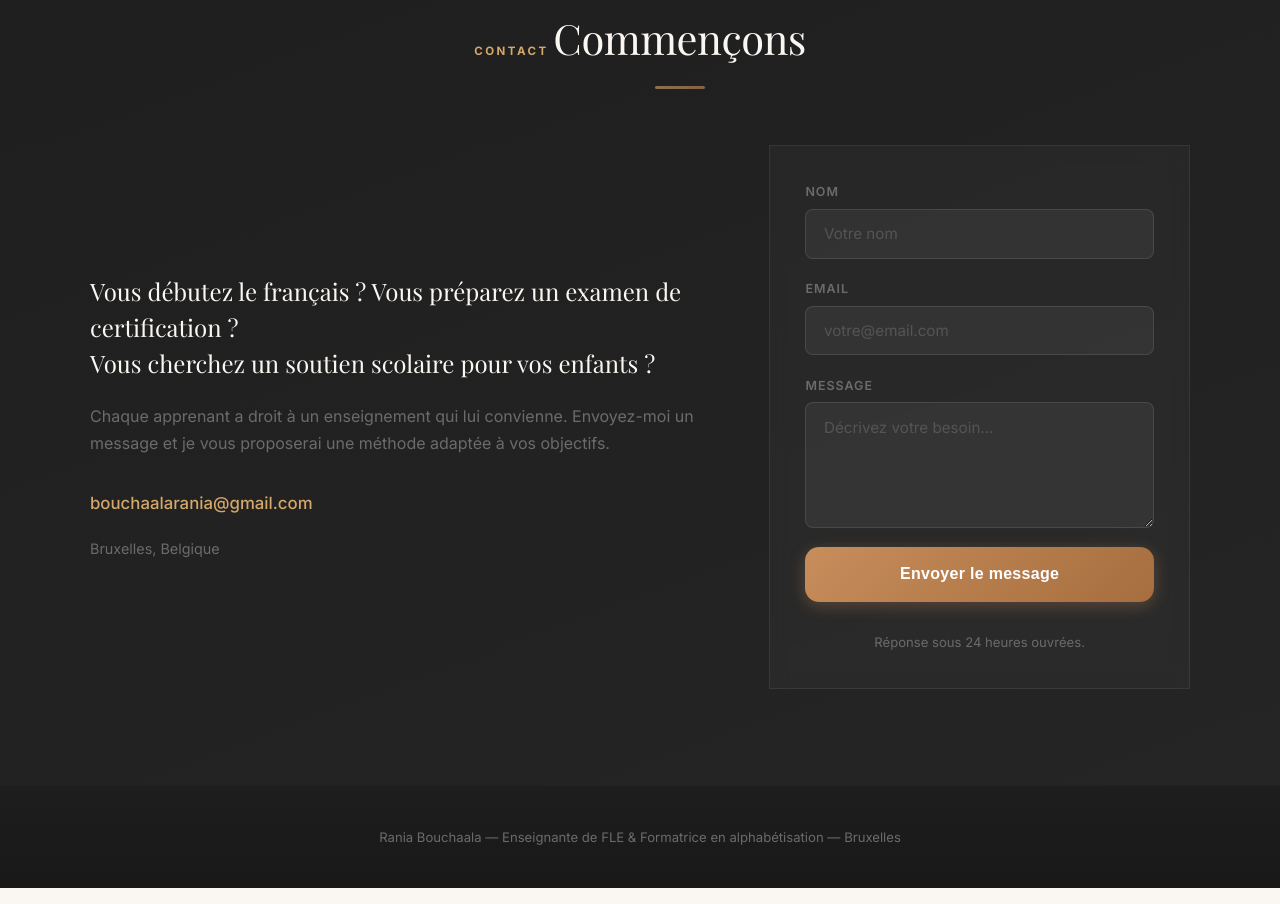
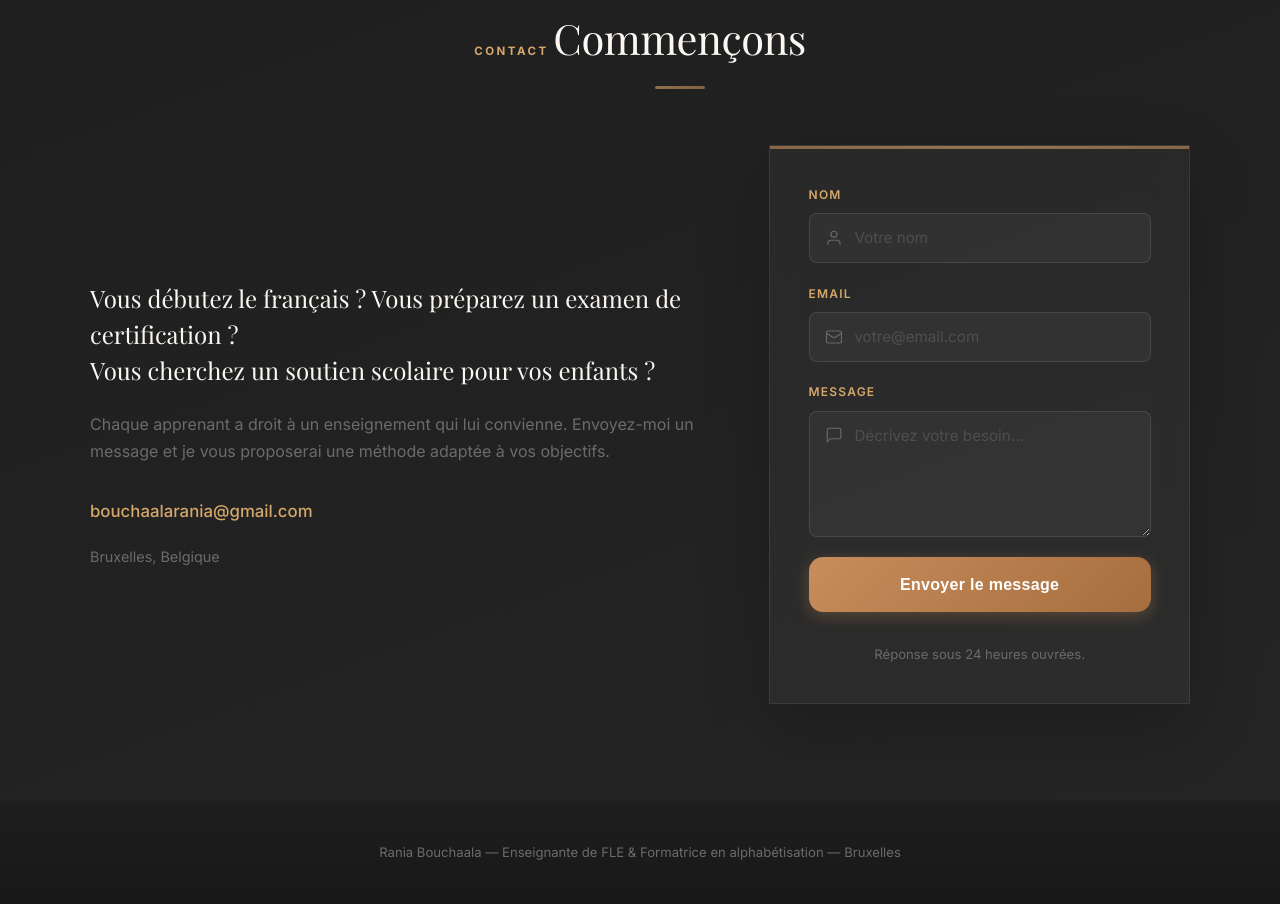
Before and after one commit to skan-triki/rania-bouchaala, a plain HTML site: page index.html in a window 1280 px wide. Shown: the part 4461-5365 px from the top of the page. Drawn offline with nearby package versions, Linux system fonts and the light colour scheme; a web font is replaced by a local one.

Commit message:
Design formulaire premium : icônes SVG, glassmorphism, glow focus, état loading

```diff
--- a/index.html
+++ b/index.html
@@ -265,17 +265,29 @@
             <input type="hidden" name="_captcha" value="false">
             <div class="form-group">
               <label for="name">Nom</label>
-              <input type="text" id="name" name="name" placeholder="Votre nom" required>
+              <div class="input-wrap">
+                <svg class="input-icon" viewBox="0 0 24 24" fill="none" stroke="currentColor" stroke-width="1.5"><path d="M20 21v-2a4 4 0 0 0-4-4H8a4 4 0 0 0-4 4v2"/><circle cx="12" cy="7" r="4"/></svg>
+                <input type="text" id="name" name="name" placeholder="Votre nom" required>
+              </div>
             </div>
             <div class="form-group">
               <label for="email">Email</label>
-              <input type="email" id="email" name="email" placeholder="votre@email.com" required>
+              <div class="input-wrap">
+                <svg class="input-icon" viewBox="0 0 24 24" fill="none" stroke="currentColor" stroke-width="1.5"><rect x="2" y="4" width="20" height="16" rx="2"/><path d="m22 7-8.97 5.7a1.94 1.94 0 0 1-2.06 0L2 7"/></svg>
+                <input type="email" id="email" name="email" placeholder="votre@email.com" required>
+              </div>
             </div>
             <div class="form-group">
               <label for="message">Message</label>
-              <textarea id="message" name="message" rows="5" placeholder="Décrivez votre besoin..." required></textarea>
+              <div class="input-wrap">
+                <svg class="input-icon textarea-icon" viewBox="0 0 24 24" fill="none" stroke="currentColor" stroke-width="1.5"><path d="M21 15a2 2 0 0 1-2 2H7l-4 4V5a2 2 0 0 1 2-2h14a2 2 0 0 1 2 2z"/></svg>
+                <textarea id="message" name="message" rows="5" placeholder="Décrivez votre besoin..." required></textarea>
+              </div>
             </div>
-            <button type="submit" class="btn btn-primary btn-large btn-full">Envoyer le message</button>
+            <button type="submit" class="btn btn-primary btn-large btn-full" id="submitBtn">
+              <span class="btn-text">Envoyer le message</span>
+              <span class="btn-loading" hidden>Envoi en cours...</span>
+            </button>
             <p class="contact-note">Réponse sous 24 heures ouvrées.</p>
           </form>
         </div>
--- a/script.js
+++ b/script.js
@@ -97,6 +97,16 @@ document.addEventListener('DOMContentLoaded', () => {
     document.querySelectorAll('.fade-in').forEach(el => observer.observe(el));
   }
 
+  // --- Bouton formulaire loading ---
+  const contactForm = document.querySelector('.contact-form');
+  const submitBtn = document.getElementById('submitBtn');
+  if (contactForm && submitBtn) {
+    contactForm.addEventListener('submit', () => {
+      submitBtn.disabled = true;
+      contactForm.classList.add('form-loading');
+    });
+  }
+
   // --- Navbar active link ---
   const sectionObserver = new IntersectionObserver((entries) => {
     entries.forEach(entry => {
--- a/style.css
+++ b/style.css
@@ -470,38 +470,61 @@ ul { list-style: none; }
 .contact-link:hover::after { width: 100%; }
 .contact-location { font-size: 0.9rem; color: var(--c-gris); margin-top: 0.5rem; display: flex; align-items: center; gap: 0.4rem; }
 .contact-form-wrap {
-  background: rgba(255,255,255,0.03);
-  border: 1px solid rgba(255,255,255,0.07);
+  background: rgba(255,255,255,0.04);
+  border: 1px solid rgba(255,255,255,0.08);
   border-radius: var(--radius-lg);
-  padding: 2.2rem;
-  backdrop-filter: blur(8px);
+  padding: 2.4rem;
+  backdrop-filter: blur(16px) saturate(1.2);
+  box-shadow: 0 24px 64px rgba(0,0,0,0.2), inset 0 1px 0 rgba(255,255,255,0.04);
+  position: relative; overflow: hidden;
 }
-.contact-form { display: flex; flex-direction: column; gap: 1.2rem; }
-.form-group { display: flex; flex-direction: column; gap: 0.4rem; }
+.contact-form-wrap::before {
+  content: ''; position: absolute; top: 0; left: 0; right: 0; height: 3px;
+  background: linear-gradient(90deg, var(--c-terre), var(--c-ocre), var(--c-terre));
+  opacity: 0.6;
+}
+.contact-form { display: flex; flex-direction: column; gap: 1.3rem; position: relative; z-index: 1; }
+.form-group { display: flex; flex-direction: column; gap: 0.5rem; }
 .form-group label {
-  font-size: 0.78rem; font-weight: 600; text-transform: uppercase;
-  letter-spacing: 1px; color: var(--c-gris);
+  font-size: 0.75rem; font-weight: 600; text-transform: uppercase;
+  letter-spacing: 1.2px; color: var(--c-ocre);
 }
+.input-wrap {
+  position: relative; display: flex; align-items: center;
+}
+.input-icon {
+  position: absolute; left: 1rem; width: 18px; height: 18px;
+  color: var(--c-gris); pointer-events: none;
+  transition: color 0.3s var(--ease-out);
+  z-index: 1;
+}
+.input-icon.textarea-icon { top: 0.95rem; }
 .contact-form input,
 .contact-form textarea {
-  background: rgba(255,255,255,0.05);
+  width: 100%;
+  background: rgba(255,255,255,0.04);
   border: 1px solid rgba(255,255,255,0.1);
   border-radius: var(--radius-sm);
-  padding: 0.9rem 1.1rem;
+  padding: 0.9rem 1.1rem 0.9rem 2.8rem;
   color: var(--c-creme);
   font-family: var(--font-sans); font-size: 0.95rem;
   transition: border-color 0.3s, box-shadow 0.3s, background 0.3s;
   outline: none; resize: vertical;
 }
+.contact-form textarea { padding-left: 2.8rem; padding-top: 0.9rem; }
 .contact-form input::placeholder,
-.contact-form textarea::placeholder { color: var(--c-gris); opacity: 0.6; }
+.contact-form textarea::placeholder { color: var(--c-gris); opacity: 0.5; }
 .contact-form input:focus,
 .contact-form textarea:focus {
   border-color: var(--c-terre);
-  background: rgba(255,255,255,0.08);
-  box-shadow: 0 0 0 3px rgba(199,141,91,0.15);
+  background: rgba(255,255,255,0.07);
+  box-shadow: 0 0 20px rgba(199,141,91,0.12), 0 0 0 1px rgba(199,141,91,0.3);
 }
+.input-wrap:focus-within .input-icon { color: var(--c-terre); }
 .btn-full { width: 100%; justify-content: center; }
+.btn-loading { display: none; }
+.contact-form.form-loading .btn-text { display: none; }
+.contact-form.form-loading .btn-loading { display: inline; }
 .contact-note { font-size: 0.82rem; color: var(--c-gris); margin-top: 0.6rem; text-align: center; }
 
 /* --- Footer --- */
```
